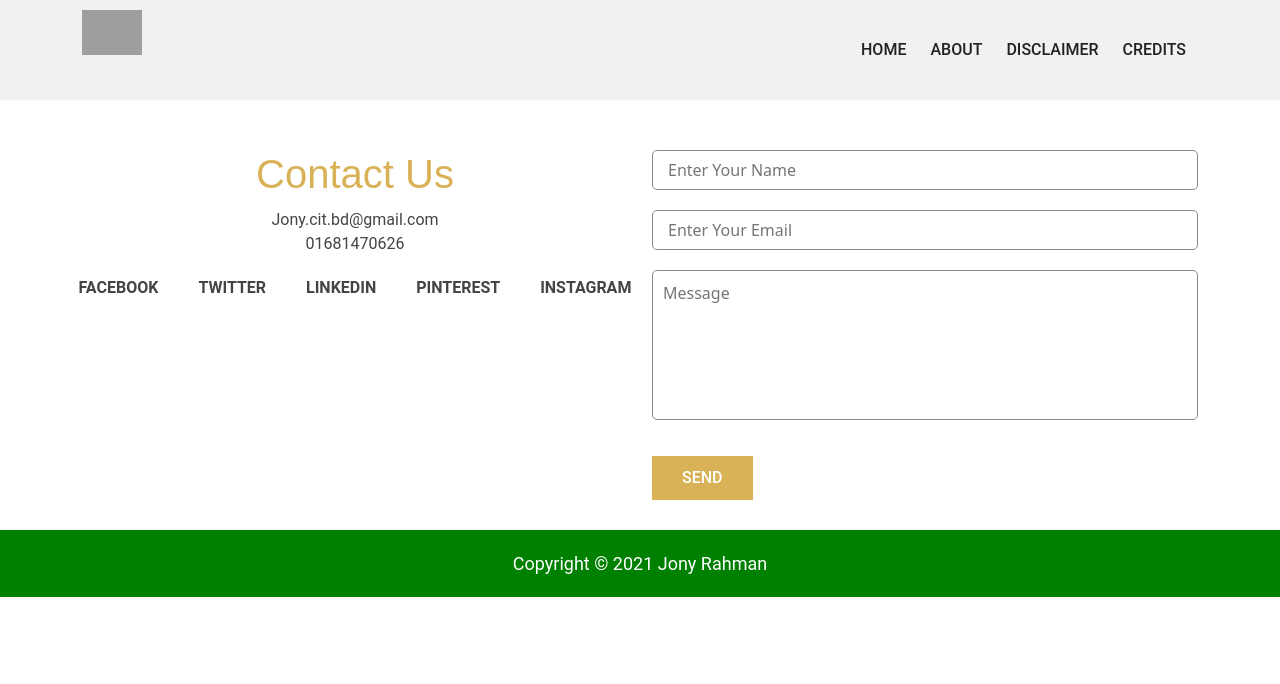
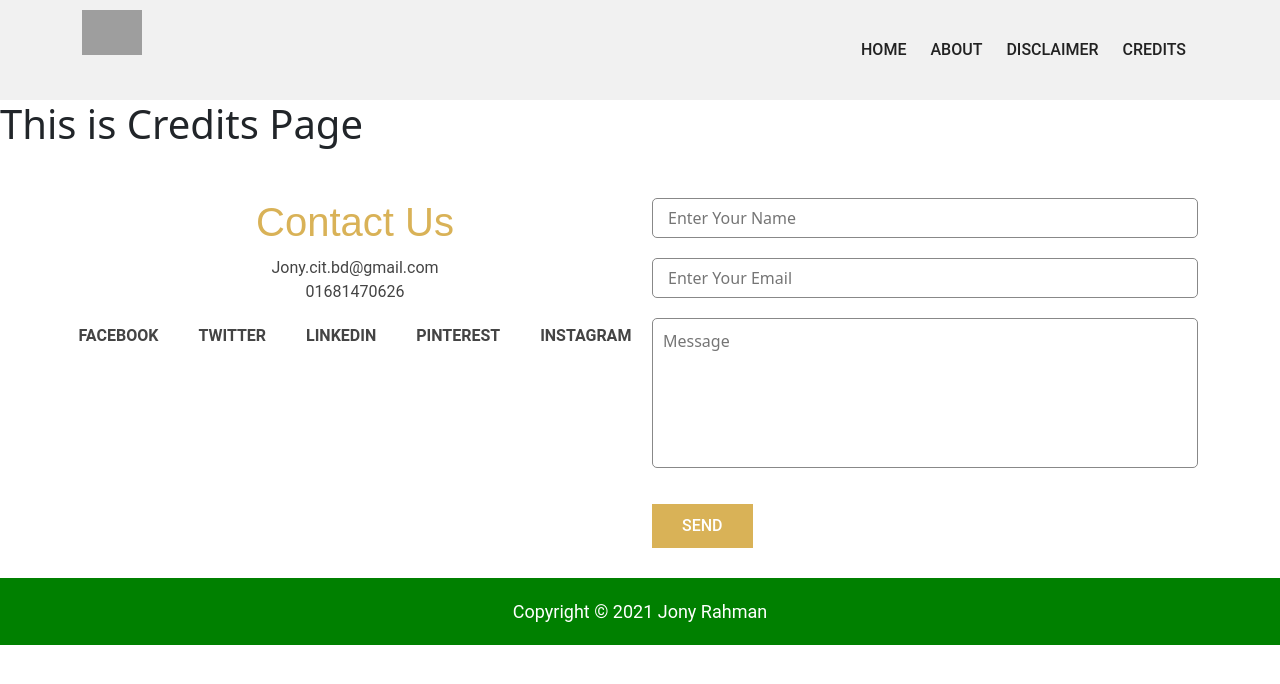
Before and after one commit to jonyrahman626/panda, a React (Create React App) app: page /credits in a window 1280 px wide. Shown: the top 684 px of the page. Built offline with nearby package versions, Linux system fonts and the light colour scheme; grey boxes are pictures that could not be loaded.

Commit message:
Credits page create

```diff
--- a/src/App.js
+++ b/src/App.js
@@ -4,6 +4,7 @@ import Index from './components/pages/Index';
 import About from './components/pages/About';
 import Photo from './components/Photo/Photo';
 import Disclaimer from './components/pages/Disclaimer';
+import Credits from './components/pages/Credits';
 import Header from './components/Header/Header';
 import Footer from './components/Footer/Footer';
 
@@ -20,6 +21,7 @@ class App extends Component {
             <Route exact path="/about" component={About} />
             <Route exact path="/photo" component={Photo} />
             <Route exact path="/disclaimer" component={Disclaimer} />
+            <Route exact path="/credits" component={Credits} />
           </Switch>
           <Footer />
         </Router>
--- a/src/components/Photo/Photo.js
+++ b/src/components/Photo/Photo.js
@@ -29,6 +29,8 @@ class Photo extends Component {
             <div>
                 <section>
                     <div className="container-fluid">
+                        <div className="row">
+                            <div className="col-lg-12 px-0">
                                 <div className="single_photo">
                                     {photo.title ? <h3>{photo.title}</h3> : ''}
                                     {photo.alt_description ? <p>{photo.alt_description}</p> : ''}
@@ -40,6 +42,8 @@ class Photo extends Component {
                                 </div>
                                 <img className="w-100" src={photo.urls && photo.urls.full} alt="" />
                             </div>
+                        </div>
+                    </div>
                 </section>
             </div>
         );
--- /dev/null
+++ b/src/components/pages/Credits.js
@@ -0,0 +1,13 @@
+import React, { Component } from 'react';
+
+class Credits extends Component {
+    render() {
+        return (
+            <div>
+                <h1>This is Credits Page</h1>
+            </div>
+        );
+    }
+}
+
+export default Credits;
```
Lines whose indentation alone changed are shown as unchanged.
